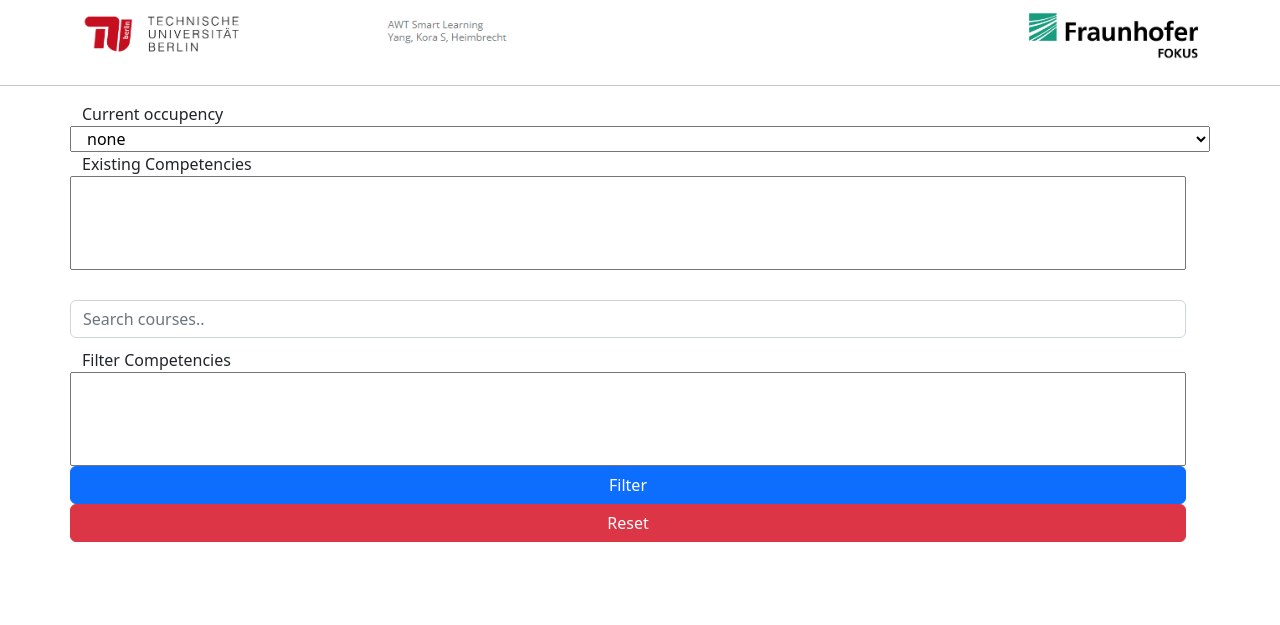
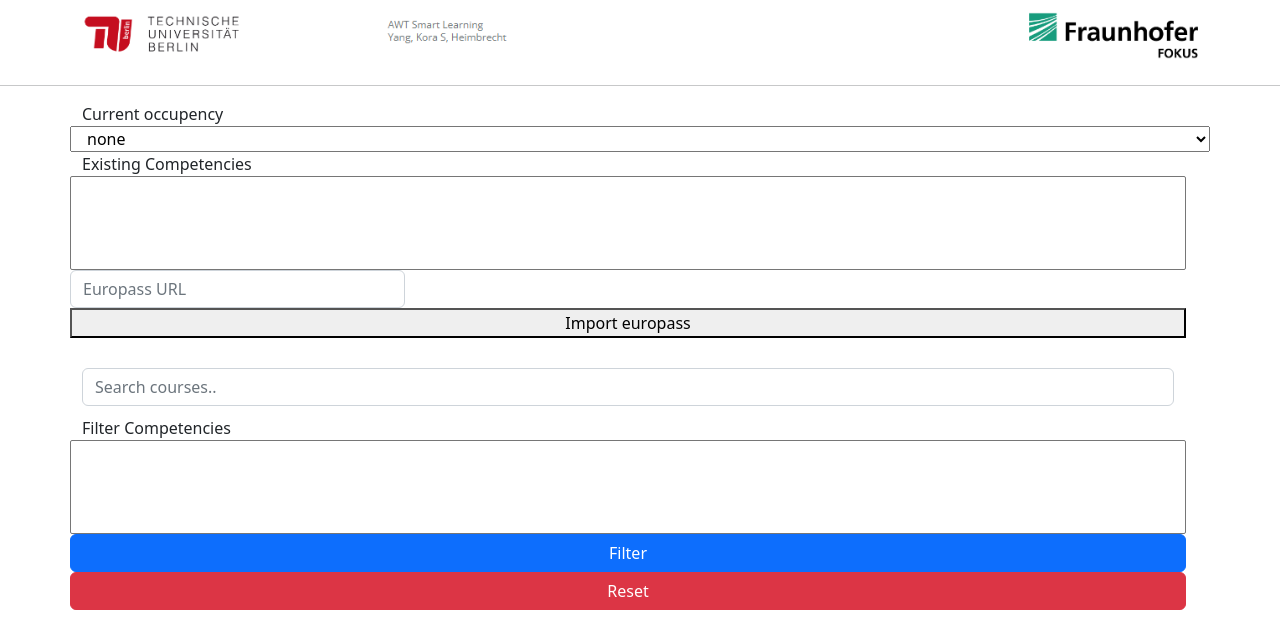
Before and after one commit to huaning-yang/awt-project-ws22-23-smart-learning-g1, a PHP site: page / in a window 1280 px wide. Shown: the part 56-681 px from the top of the page. Run offline with PHP 8.4, Linux system fonts and the light colour scheme; data that the repository does not hold is empty.

Commit message:
Add europass frontend

```diff
--- a/website/index.php
+++ b/website/index.php
@@ -80,6 +80,8 @@
 						echo "<option class='existing-skill' value='$skill->preferred_label'>$skill->preferred_label</option>";
 					}
 					?>
+				<input id="europassURL" class="form-control" type="text" name="europassURL" placeholder="Europass URL">
+				<button type="button">Import europass</button>
 			</div>
 
 
```
